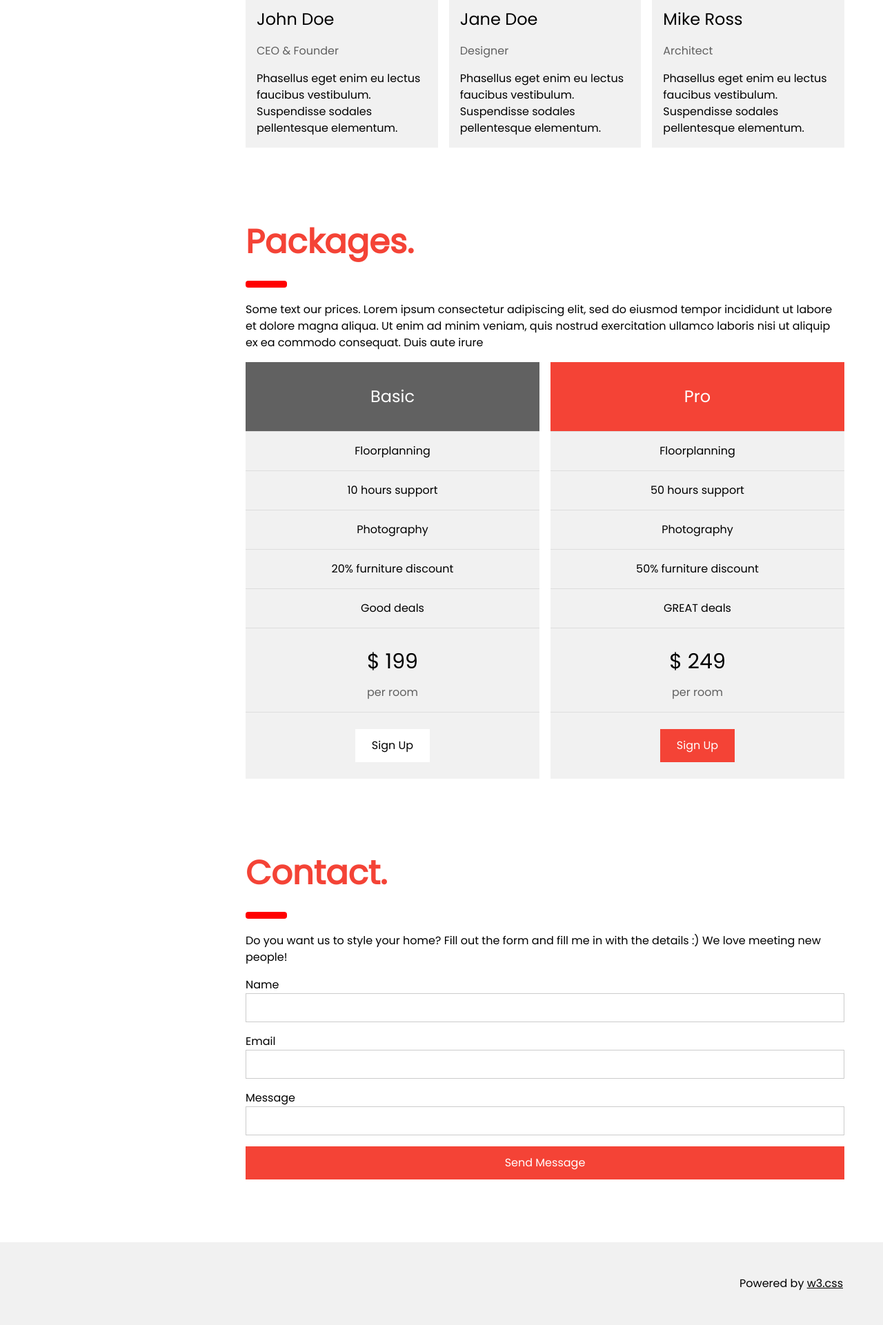
After one commit to bryanhan77/cs50-final-project, a Flask app: template templates/in_design.html in a window 1280 px wide. The commit adds this page. Shown: the part 2395-4316 px from the top of the page at 69% size. Run offline with Flask 2, Linux system fonts and the light colour scheme; the template is opened without the code that fills it, so the values that code supplies are empty; some libraries are stand-ins or nearby versions.

Commit message:
made many changes

```diff
--- a/app.py
+++ b/app.py
@@ -1,5 +1,5 @@
 # Adding comment
-
+#CREATE TABLE items (person_id INTEGER, file BLOB, name TEXT NOT NULL, description Text NOT NULL, FOREIGN KEY(person_id) REFERENCES users(id));
 import os
 
 from cs50 import SQL
--- /dev/null
+++ b/templates/in_design.html
@@ -0,0 +1,227 @@
+<!DOCTYPE html>
+<html lang="en">
+<title>W3.CSS Template</title>
+<meta charset="UTF-8">
+<meta name="viewport" content="width=device-width, initial-scale=1">
+<link rel="stylesheet" href="https://www.w3schools.com/w3css/4/w3.css">
+<link rel="stylesheet" href="https://fonts.googleapis.com/css?family=Poppins">
+<style>
+body,h1,h2,h3,h4,h5 {font-family: "Poppins", sans-serif}
+body {font-size:16px;}
+.w3-half img{margin-bottom:-6px;margin-top:16px;opacity:0.8;cursor:pointer}
+.w3-half img:hover{opacity:1}
+</style>
+<body>
+
+<!-- Sidebar/menu -->
+<nav class="w3-sidebar w3-red w3-collapse w3-top w3-large " style="z-index:3;width:300px;font-weight:bold;" id="mySidebar"><br>
+  <a href="javascript:void(0)" onclick="w3_close()" class="w3-button w3-hide-large w3-display-topleft" style="width:100%;font-size:22px">Close Menu</a>
+  <div class="w3-container">
+    <h3 class="w3-padding-64"><b>Company<br>Name</b></h3>
+  </div>
+  <div class="w3-bar-block">
+    <a href="#" onclick="w3_close()" class="w3-bar-item w3-button w3-hover-white">Home</a>
+    <a href="#showcase" onclick="w3_close()" class="w3-bar-item w3-button w3-hover-white">Showcase</a>
+    <a href="#services" onclick="w3_close()" class="w3-bar-item w3-button w3-hover-white">Services</a>
+    <a href="#designers" onclick="w3_close()" class="w3-bar-item w3-button w3-hover-white">Designers</a>
+    <a href="#packages" onclick="w3_close()" class="w3-bar-item w3-button w3-hover-white">Packages</a>
+    <a href="#contact" onclick="w3_close()" class="w3-bar-item w3-button w3-hover-white">Contact</a>
+  </div>
+</nav>
+
+<!-- Top menu on small screens -->
+<header class="w3-container w3-top w3-hide-large w3-red w3-xlarge w3-padding">
+  <a href="javascript:void(0)" class="w3-button w3-red w3-margin-right" onclick="w3_open()">☰</a>
+  <span>Company Name</span>
+</header>
+
+<!-- Overlay effect when opening sidebar on small screens -->
+<div class="w3-overlay w3-hide-large" onclick="w3_close()" style="cursor:pointer" title="close side menu" id="myOverlay"></div>
+
+<!-- !PAGE CONTENT! -->
+<div class="w3-main" style="margin-left:340px;margin-right:40px">
+
+  <!-- Header -->
+  <div class="w3-container" style="margin-top:80px" id="showcase">
+    <h1 class="w3-jumbo"><b>Interior Design</b></h1>
+    <h1 class="w3-xxxlarge w3-text-red"><b>Showcase.</b></h1>
+    <hr style="width:50px;border:5px solid red" class="w3-round">
+  </div>
+
+  <!-- Photo grid (modal) -->
+  <div class="w3-row-padding">
+    <div class="w3-half">
+      <img src="/w3images/kitchenconcrete.jpg" style="width:100%" onclick="onClick(this)" alt="Concrete meets bricks">
+      <img src="/w3images/livingroom.jpg" style="width:100%" onclick="onClick(this)" alt="Light, white and tight scandinavian design">
+      <img src="/w3images/diningroom.jpg" style="width:100%" onclick="onClick(this)" alt="White walls with designer chairs">
+    </div>
+
+    <div class="w3-half">
+      <img src="/w3images/atrium.jpg" style="width:100%" onclick="onClick(this)" alt="Windows for the atrium">
+      <img src="/w3images/bedroom.jpg" style="width:100%" onclick="onClick(this)" alt="Bedroom and office in one space">
+      <img src="/w3images/livingroom2.jpg" style="width:100%" onclick="onClick(this)" alt="Scandinavian design">
+    </div>
+  </div>
+
+  <!-- Modal for full size images on click-->
+  <div id="modal01" class="w3-modal w3-black" style="padding-top:0" onclick="this.style.display='none'">
+    <span class="w3-button w3-black w3-xxlarge w3-display-topright">×</span>
+    <div class="w3-modal-content w3-animate-zoom w3-center w3-transparent w3-padding-64">
+      <img id="img01" class="w3-image">
+      <p id="caption"></p>
+    </div>
+  </div>
+
+  <!-- Services -->
+  <div class="w3-container" id="services" style="margin-top:75px">
+    <h1 class="w3-xxxlarge w3-text-red"><b>Services.</b></h1>
+    <hr style="width:50px;border:5px solid red" class="w3-round">
+    <p>We are a interior design service that focus on what's best for your home and what's best for you!</p>
+    <p>Some text about our services - what we do and what we offer. We are lorem ipsum consectetur adipiscing elit, sed do eiusmod tempor incididunt ut labore et dolore magna aliqua. Ut enim ad minim veniam, quis nostrud exercitation ullamco laboris nisi ut aliquip ex ea commodo consequat. Duis aute irure
+    dolor in reprehenderit in voluptate velit esse cillum dolore eu fugiat nulla pariatur. Excepteur sint occaecat cupidatat non proident, sunt in culpa qui officia deserunt mollit anim id est laborum consectetur adipiscing elit, sed do eiusmod tempor
+    incididunt ut labore et dolore magna aliqua. Ut enim ad minim veniam, quis nostrud exercitation ullamco laboris nisi ut aliquip ex ea commodo consequat.
+    </p>
+  </div>
+
+  <!-- Designers -->
+  <div class="w3-container" id="designers" style="margin-top:75px">
+    <h1 class="w3-xxxlarge w3-text-red"><b>Designers.</b></h1>
+    <hr style="width:50px;border:5px solid red" class="w3-round">
+    <p>The best team in the world.</p>
+    <p>We are lorem ipsum consectetur adipiscing elit, sed do eiusmod tempor incididunt ut labore et dolore magna aliqua. Ut enim ad minim veniam, quis nostrud exercitation ullamco laboris nisi ut aliquip ex ea commodo consequat. Duis aute irure
+    dolor in reprehenderit in voluptate velit esse cillum dolore eu fugiat nulla pariatur. Excepteur sint occaecat cupidatat non proident, sunt in culpa qui officia deserunt mollit anim id est laborum consectetur adipiscing elit, sed do eiusmod tempor
+    incididunt ut labore et quis nostrud exercitation ullamco laboris nisi ut aliquip ex ea commodo consequat.
+    </p>
+    <p><b>Our designers are thoughtfully chosen</b>:</p>
+  </div>
+
+  <!-- The Team -->
+  <div class="w3-row-padding w3-grayscale">
+    <div class="w3-col m4 w3-margin-bottom">
+      <div class="w3-light-grey">
+        <img src="/w3images/team2.jpg" alt="John" style="width:100%">
+        <div class="w3-container">
+          <h3>John Doe</h3>
+          <p class="w3-opacity">CEO & Founder</p>
+          <p>Phasellus eget enim eu lectus faucibus vestibulum. Suspendisse sodales pellentesque elementum.</p>
+        </div>
+      </div>
+    </div>
+    <div class="w3-col m4 w3-margin-bottom">
+      <div class="w3-light-grey">
+        <img src="/w3images/team1.jpg" alt="Jane" style="width:100%">
+        <div class="w3-container">
+          <h3>Jane Doe</h3>
+          <p class="w3-opacity">Designer</p>
+          <p>Phasellus eget enim eu lectus faucibus vestibulum. Suspendisse sodales pellentesque elementum.</p>
+        </div>
+      </div>
+    </div>
+    <div class="w3-col m4 w3-margin-bottom">
+      <div class="w3-light-grey">
+        <img src="/w3images/team3.jpg" alt="Mike" style="width:100%">
+        <div class="w3-container">
+          <h3>Mike Ross</h3>
+          <p class="w3-opacity">Architect</p>
+          <p>Phasellus eget enim eu lectus faucibus vestibulum. Suspendisse sodales pellentesque elementum.</p>
+        </div>
+      </div>
+    </div>
+  </div>
+
+  <!-- Packages / Pricing Tables -->
+  <div class="w3-container" id="packages" style="margin-top:75px">
+    <h1 class="w3-xxxlarge w3-text-red"><b>Packages.</b></h1>
+    <hr style="width:50px;border:5px solid red" class="w3-round">
+    <p>Some text our prices. Lorem ipsum consectetur adipiscing elit, sed do eiusmod tempor incididunt ut labore et dolore magna aliqua. Ut enim ad minim veniam, quis nostrud exercitation ullamco laboris nisi ut aliquip ex ea commodo consequat. Duis aute irure</p>
+  </div>
+
+  <div class="w3-row-padding">
+    <div class="w3-half w3-margin-bottom">
+      <ul class="w3-ul w3-light-grey w3-center">
+        <li class="w3-dark-grey w3-xlarge w3-padding-32">Basic</li>
+        <li class="w3-padding-16">Floorplanning</li>
+        <li class="w3-padding-16">10 hours support</li>
+        <li class="w3-padding-16">Photography</li>
+        <li class="w3-padding-16">20% furniture discount</li>
+        <li class="w3-padding-16">Good deals</li>
+        <li class="w3-padding-16">
+          <h2>$ 199</h2>
+          <span class="w3-opacity">per room</span>
+        </li>
+        <li class="w3-light-grey w3-padding-24">
+          <button class="w3-button w3-white w3-padding-large w3-hover-black">Sign Up</button>
+        </li>
+      </ul>
+    </div>
+
+    <div class="w3-half">
+      <ul class="w3-ul w3-light-grey w3-center">
+        <li class="w3-red w3-xlarge w3-padding-32">Pro</li>
+        <li class="w3-padding-16">Floorplanning</li>
+        <li class="w3-padding-16">50 hours support</li>
+        <li class="w3-padding-16">Photography</li>
+        <li class="w3-padding-16">50% furniture discount</li>
+        <li class="w3-padding-16">GREAT deals</li>
+        <li class="w3-padding-16">
+          <h2>$ 249</h2>
+          <span class="w3-opacity">per room</span>
+        </li>
+        <li class="w3-light-grey w3-padding-24">
+          <button class="w3-button w3-red w3-padding-large w3-hover-black">Sign Up</button>
+        </li>
+      </ul>
+    </div>
+  </div>
+
+  <!-- Contact -->
+  <div class="w3-container" id="contact" style="margin-top:75px">
+    <h1 class="w3-xxxlarge w3-text-red"><b>Contact.</b></h1>
+    <hr style="width:50px;border:5px solid red" class="w3-round">
+    <p>Do you want us to style your home? Fill out the form and fill me in with the details :) We love meeting new people!</p>
+    <form action="/action_page.php" target="_blank">
+      <div class="w3-section">
+        <label>Name</label>
+        <input class="w3-input w3-border" type="text" name="Name" required>
+      </div>
+      <div class="w3-section">
+        <label>Email</label>
+        <input class="w3-input w3-border" type="text" name="Email" required>
+      </div>
+      <div class="w3-section">
+        <label>Message</label>
+        <input class="w3-input w3-border" type="text" name="Message" required>
+      </div>
+      <button type="submit" class="w3-button w3-block w3-padding-large w3-red w3-margin-bottom">Send Message</button>
+    </form>
+  </div>
+
+<!-- End page content -->
+</div>
+
+<!-- W3.CSS Container -->
+<div class="w3-light-grey w3-container w3-padding-32" style="margin-top:75px;padding-right:58px"><p class="w3-right">Powered by <a href="https://www.w3schools.com/w3css/default.asp" title="W3.CSS" target="_blank" class="w3-hover-opacity">w3.css</a></p></div>
+
+<script>
+// Script to open and close sidebar
+function w3_open() {
+  document.getElementById("mySidebar").style.display = "block";
+  document.getElementById("myOverlay").style.display = "block";
+}
+
+function w3_close() {
+  document.getElementById("mySidebar").style.display = "none";
+  document.getElementById("myOverlay").style.display = "none";
+}
+
+// Modal Image Gallery
+function onClick(element) {
+  document.getElementById("img01").src = element.src;
+  document.getElementById("modal01").style.display = "block";
+  var captionText = document.getElementById("caption");
+  captionText.innerHTML = element.alt;
+}
+</script>
+
+</body>
+</html>
--- a/templates/index.html
+++ b/templates/index.html
@@ -11,7 +11,7 @@
   <h1 class="w3-main" style="margin-top:50px;text-align:center"><b>Current Listings</b></h1>
 
   <div class="w3-container" style="margin-top:80px" id="dorm">
-    <h1 class="w3-xxxlarge w3-text-red"><b>Dorm Supplies.</b></h1>
+    <h1 class="w3-xxlarge w3-text-red"><b>Dorm Supplies.</b></h1>
     <hr style="width:50px;border:5px solid red" class="w3-round">
   </div>
 
--- a/templates/test.html
+++ b/templates/test.html
@@ -34,8 +34,9 @@
   </head>
 
   <body>
-  <!-- Sidebar/menu -->
-  <nav class="w3-sidebar w3-red w3-collapse w3-top w3-large w3-padding" style="z-index:3;width:300px;font-weight:bold" id="mySidebar"><br>
+
+  <!-- Sidebar/menu   -->
+  <nav class="w3-sidebar w3-red w3-collapse w3-top w3-large " style="z-index:3;width:300px;font-weight:bold;" id="mySidebar"><br>
     <a href="javascript:void(0)" class="w3-button w3-hide-large w3-display-topleft" style="width:100%;font-size:22px">Close Menu</a>
     <div class="w3-container">
       <h3 class="w3-padding-64"><b>H-Mart<br><h4>By Paul and Bryan</h4></b></h3>
```
Also changed, not shown: templates/apology.html (+5 -2 lines), hmart.db, 5 other files.
